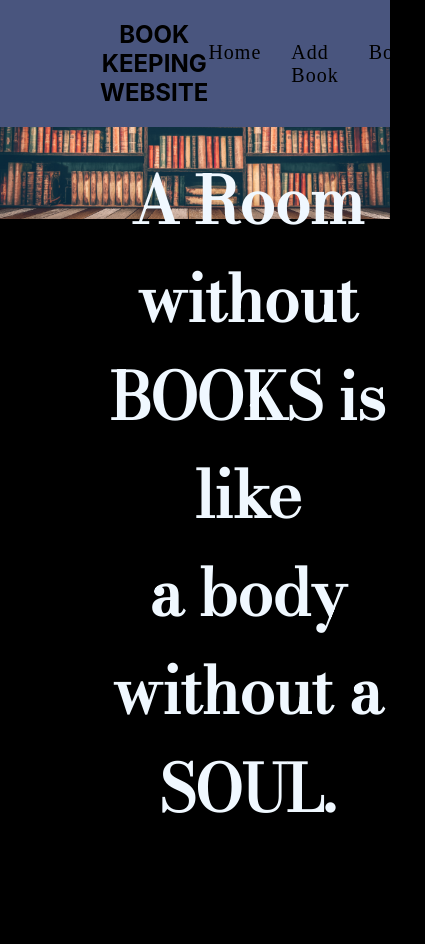
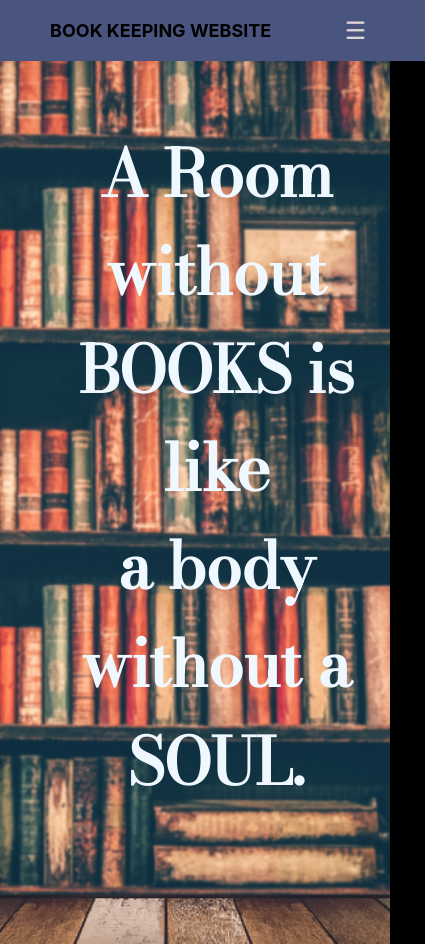
Before and after one commit to ajit1810/Book-Keeping, a React (Create React App) app: page / in a window 390 px wide. Shown: the whole page, 425 px wide, since content can reach past the window. Before the commit the page ends 844 px from the top, so only its background shows below. Built offline with nearby package versions, Linux system fonts and the light colour scheme.

Commit message:
responsive

```diff
--- a/src/App.css
+++ b/src/App.css
@@ -7,11 +7,29 @@
 }
 
 body{
+  padding-top: 100px;
   background-color: black;
   background-image: url(./assets/bg1.png);
   background-repeat: no-repeat;
   background-size: cover;
+  background-position: center;
+  height: 100vh;
+  width: 100vw;
+  overflow: hidden; /* Prevent scrollbars if not needed */
 
+}
+
+/* Responsive adjustments for smaller devices */
+@media (max-width: 768px) {
+  body {
+    background-size: cover; /* Ensures the image still covers the area */
+  }
+}
+
+@media (max-width: 480px) {
+  body {
+    background-size: cover; /* Ensures the image still covers the area */
+  }
 }
 
 @keyframes fadeIn {
--- a/src/components/BookForm.css
+++ b/src/components/BookForm.css
@@ -3,6 +3,7 @@
     max-width: 650px;
     margin: 100px auto;
     padding: 20px;
+
     border-radius: 8px;
     box-shadow: 0 0 10px rgba(0, 0, 0, 0.1);
     background-color: #fff;
@@ -50,5 +51,8 @@
   @media (max-width: 600px) {
     .form-container {
       padding: 15px;
+      margin-left: 20px;
+      margin-right: 20px;
+
     }
   }
--- a/src/components/BookForm.js
+++ b/src/components/BookForm.js
@@ -45,9 +45,6 @@ const BookForm = () => {
     console.log(formData);
   };
 
-
-
-
   return (
     <div className="form-container">
     <h2>Register Book</h2>
--- a/src/components/Books.js
+++ b/src/components/Books.js
@@ -37,7 +37,7 @@ const Books = () => {
 
 
   return (
-    <div style={{animation: "fadeIn 1s ease-out forwards"}}>
+    <div style={{animation: "fadeIn 1s ease-out forwards" }}>
         {
         data!=null?
         <>
--- a/src/components/Home.css
+++ b/src/components/Home.css
@@ -16,3 +16,29 @@
     color: aliceblue;
 
 }
+
+
+
+/* Adjust header for medium screens */
+@media (max-width: 1200px) {
+    .header {
+        left: 10%;
+        height: 70vh;
+    }
+}
+
+/* Adjust header for small screens */
+@media (max-width: 768px) {
+    .header {
+        left: 5%;
+        height: 60vh;
+    }
+}
+
+/* Adjust header for very small screens */
+@media (max-width: 480px) {
+    .header {
+        left: 2%;
+        height: 50vh;
+    }
+}
--- a/src/components/Navbar.css
+++ b/src/components/Navbar.css
@@ -1,6 +1,10 @@
 
 
 .navbar{
+  position: fixed;
+  top: 0;
+  width: 100%;
+  z-index: 1000;
     background-color: #49557e;
     display: flex;
     /* height: 60px; */
@@ -12,8 +16,10 @@
     /* color: aliceblue; */
 }
 
+
 .navbar h2{
     padding-top: 20px;
+    white-space: nowrap;
 }
 
 .navbar li{
@@ -49,3 +55,57 @@
 .navbar-menu a.active {
     color: white; /* Color when the link is active */
   }
+
+
+  /* Navbar title link */
+.navbar-title {
+    text-decoration: none; /* Remove underline from the link */
+    color: inherit; /* Inherit color from parent (navbar) */
+  }
+
+
+
+
+/* Menu button for mobile view */
+.menu-button {
+    display: none;
+    background: none;
+    border: none;
+    color: rgb(222, 213, 213);
+    font-size: 24px;
+    cursor: pointer;
+  }
+
+  /* Styles for drawer menu */
+.navbar-menu.open {
+    display: block;
+    position: absolute;
+    top: 50px;
+    left: 0;
+    background-color: #eae7e7;
+    height: 100px;
+    width: 200px;
+    padding: 10px;
+    border-radius: 0 0 5px 5px;
+  }
+
+  /* Responsive styles */
+  @media (max-width: 768px) {
+
+    .navbar{
+        padding-left: 50px;
+
+    }
+    .navbar h2{
+
+        font-size: large;
+    }
+
+    .navbar-menu {
+      display: none;
+    }
+
+    .menu-button {
+      display: block;
+    }
+  }
--- a/src/components/Navbar.js
+++ b/src/components/Navbar.js
@@ -1,12 +1,24 @@
-import React from 'react'
+import React, { useState } from 'react'
 import { Link} from 'react-router-dom'
 import './Navbar.css';
 
 const Navbar = () => {
+
+
+  const [isDrawerOpen, setIsDrawerOpen] = useState(false);
+
+  const toggleDrawer = () => {
+    setIsDrawerOpen(!isDrawerOpen);
+  };
   return (
     <div className='navbar'>
+          <Link to='/' className='navbar-title'>
         <h2>BOOK KEEPING WEBSITE</h2>
-        <ul className='navbar-menu'>
+      </Link>
+        <button className='menu-button' onClick={toggleDrawer}>
+        ☰
+      </button>
+        <ul className={`navbar-menu ${isDrawerOpen ? 'open' : ''}`}>
         <li>
           <Link  to='/'>
             Home
```
